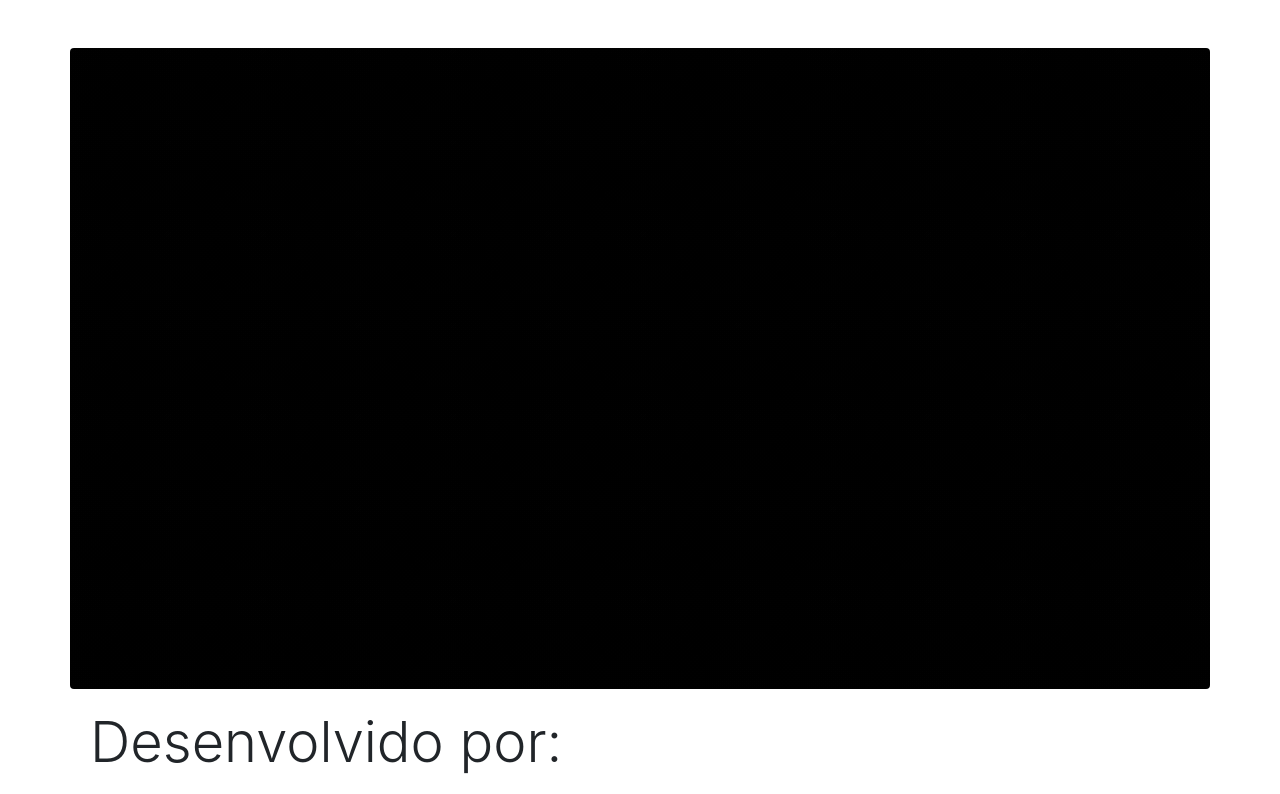
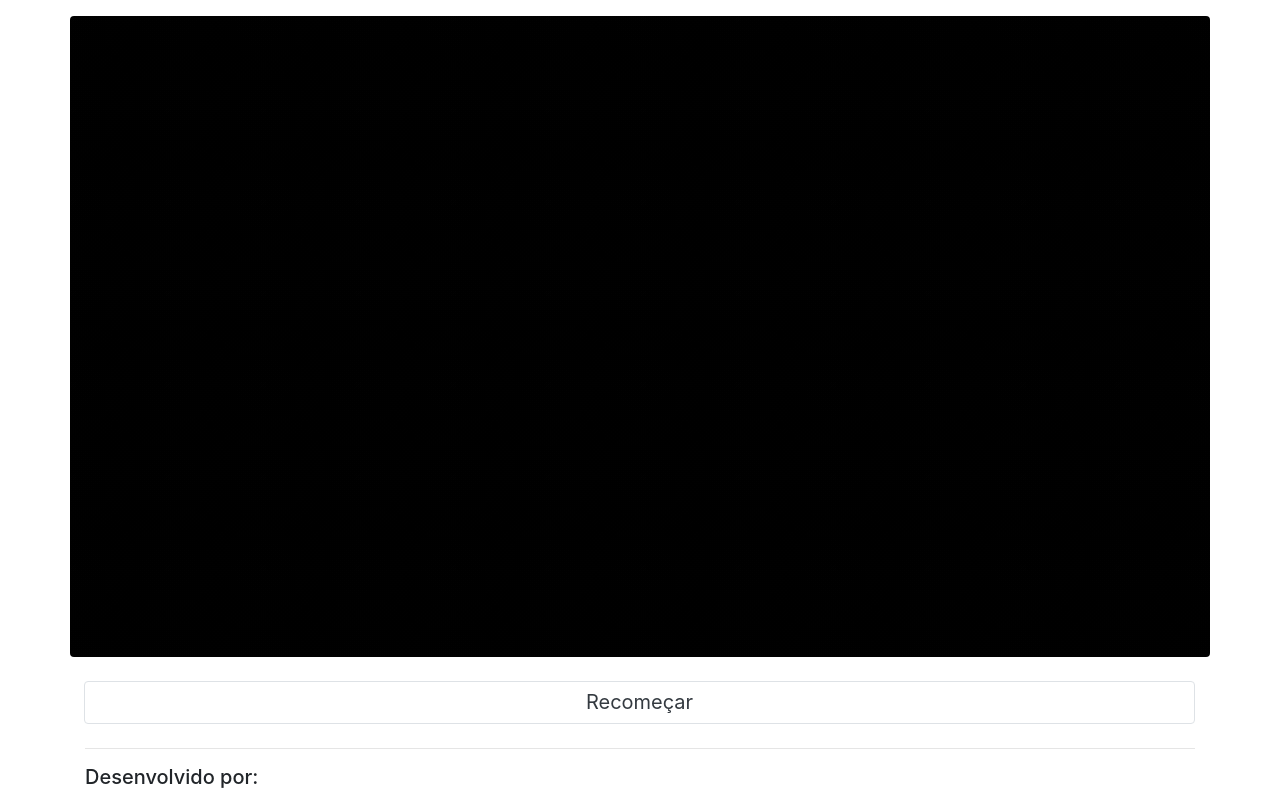
Before and after one commit to Juliowk/Project-Forming-Integers, a plain HTML site: page public/html/08endPage.html in a window 1280 px wide. Shown: the top 794 px of the page. Drawn offline with nearby package versions, Linux system fonts and the light colour scheme.

Commit message:
Correction

```diff
--- a/public/html/08endPage.html
+++ b/public/html/08endPage.html
@@ -19,7 +19,7 @@
     <title>Project-Forming-Integers</title>
 </head>
 
-<body class="container mt-5" id="banner">
+<body class="container mt-3" id="banner">
     <div class="row">
         <div id="Banner" class="carousel slide" data-ride="carousel">
             <div class="carousel-inner">
@@ -29,12 +29,20 @@
             </div>
         </div>
     </div>
+
+    <div class="row mt-4 mb-4">
+        <div class="col">
+            <a style="font-size: 20px;" class="page-link btn text-dark"
+                href="00mainpage.html">Recomeçar</a>
+        </div>
+    </div>
+
+    <hr>
+
+    <div class="row mb-3 ml-0">
+        <h5 class="display-5">Desenvolvido por:</h5>
     </div>
     <div class="row">
-        <div class="card border-0 w-100">
-            <div class="card-body">
-                <h5 class="card-title display-4">Desenvolvido por:</h5>
-                <div class="row mt-4">
         <div class="col">
             <a style="font-size: 20px;" class="page-link btn text-dark" target="_blank"
                 href="https://github.com/Juliowk"> <i
@@ -46,10 +54,7 @@
                     class="fa-brands fa-github text-black mr-1"></i>https://github.com/Lobby-65</a>
         </div>
     </div>
-            </div>
-        </div>
-    </div>
-    </div>
+
 
 </html>
 
--- a/src/checks.js
+++ b/src/checks.js
@@ -1,7 +1,7 @@
 import { updateanswer, scores, clearScores, showScore } from "./module.js"
 
 function firstCheck() {
-     clearScores(true);
+     clearScores();
 
      updateanswer("response01", "1/2", 1, "necessaryTimes01");
      updateanswer("response02", "1/3", 1, "necessaryTimes02");
```
Also changed, not shown: public/html/01pageOne.html (+1 -2 lines). Lines whose indentation alone changed are shown as unchanged.
